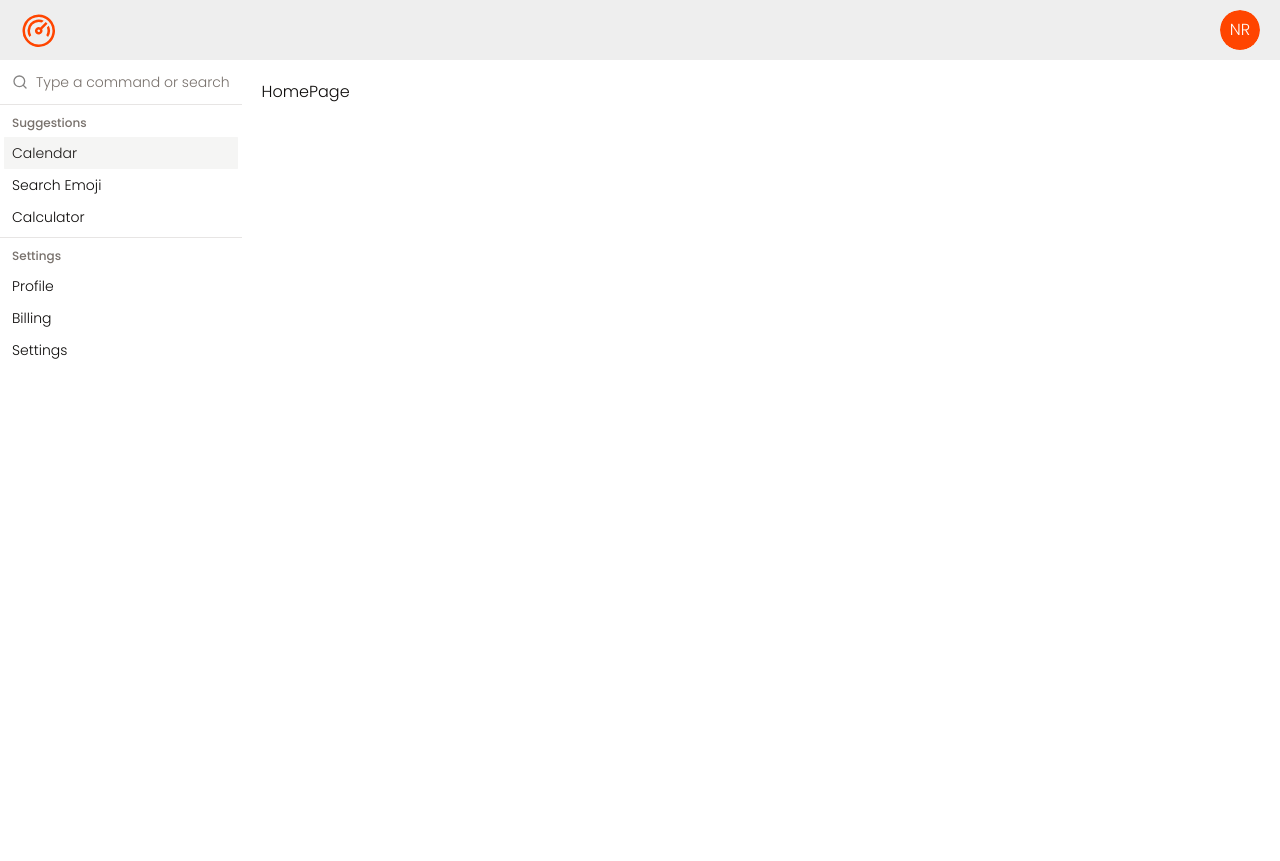
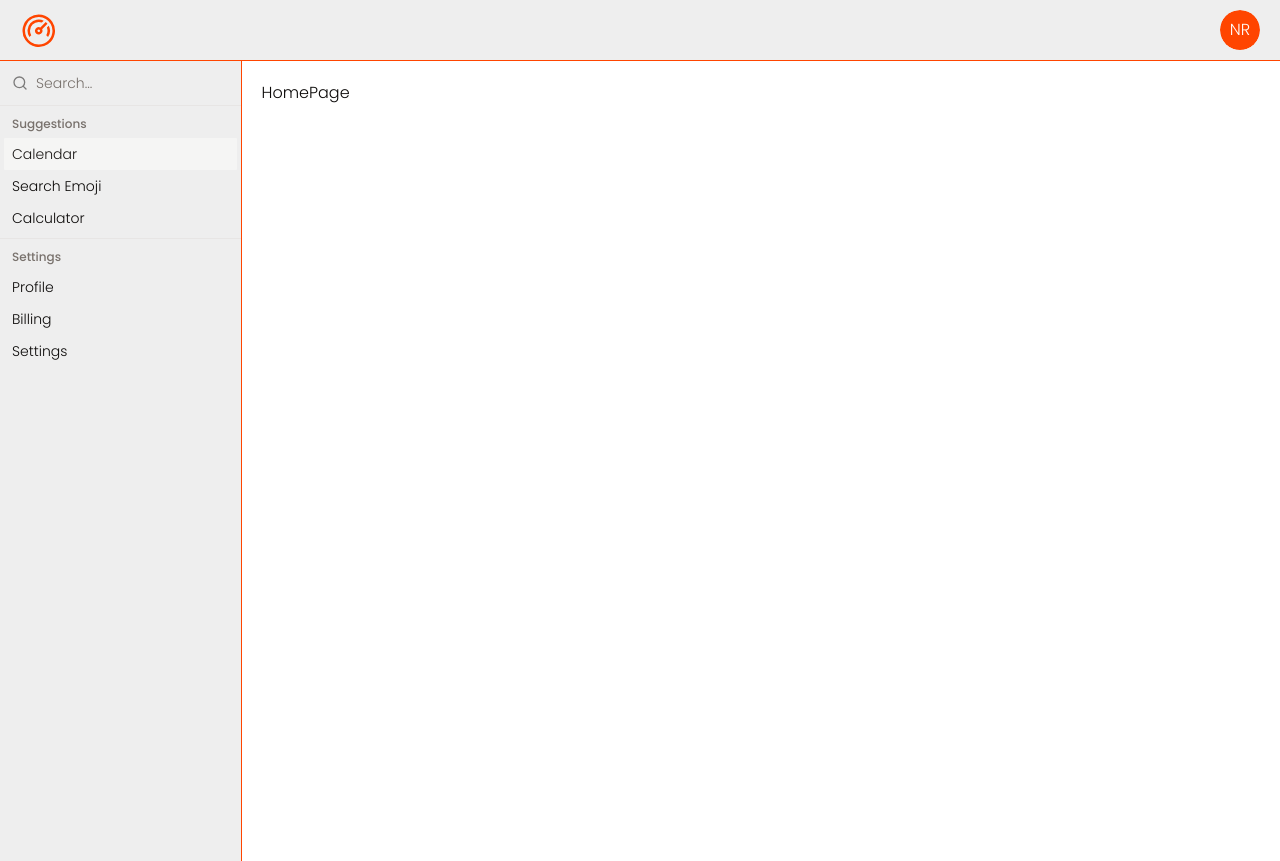
Before and after one commit to Nimira43/Tabularium, a Next.js app: page / in a window 1280 px wide. Built offline with nearby package versions, Linux system fonts and the light colour scheme; a web font is replaced by a local one.

Commit message:
Setting up borders

```diff
--- a/components/Navbar.tsx
+++ b/components/Navbar.tsx
@@ -5,7 +5,7 @@ import { DropdownMenu, DropdownMenuContent, DropdownMenuItem, DropdownMenuLabel,
 
 const Navbar = () => {
   return (
-    <div className='bg-grey-light-extra dark:bg-dark text-dark dark:text-light py-2 px-5 flex justify-between'>
+    <div className='bg-grey-light-extra dark:bg-dark text-dark dark:text-light py-2 px-5 flex justify-between border-b-[1px] border-main'>
       <Link href='/'>
         <VscDashboard className='text-main h-10 w-10 mt-1'/>
       </Link>
--- a/components/Sidebar.tsx
+++ b/components/Sidebar.tsx
@@ -8,8 +8,8 @@ import Link from 'next/link'
 
 const Sidebar = () => {
   return (
-    <Command>
-      <CommandInput placeholder='Type a command or search...' />
+    <Command className='bg-grey-light-extra border-r-[1px] border-main rounded-none'>
+      <CommandInput placeholder='Search...' />
       <CommandList>
         <CommandEmpty>No results found.</CommandEmpty>
         <CommandGroup heading='Suggestions'>
```
